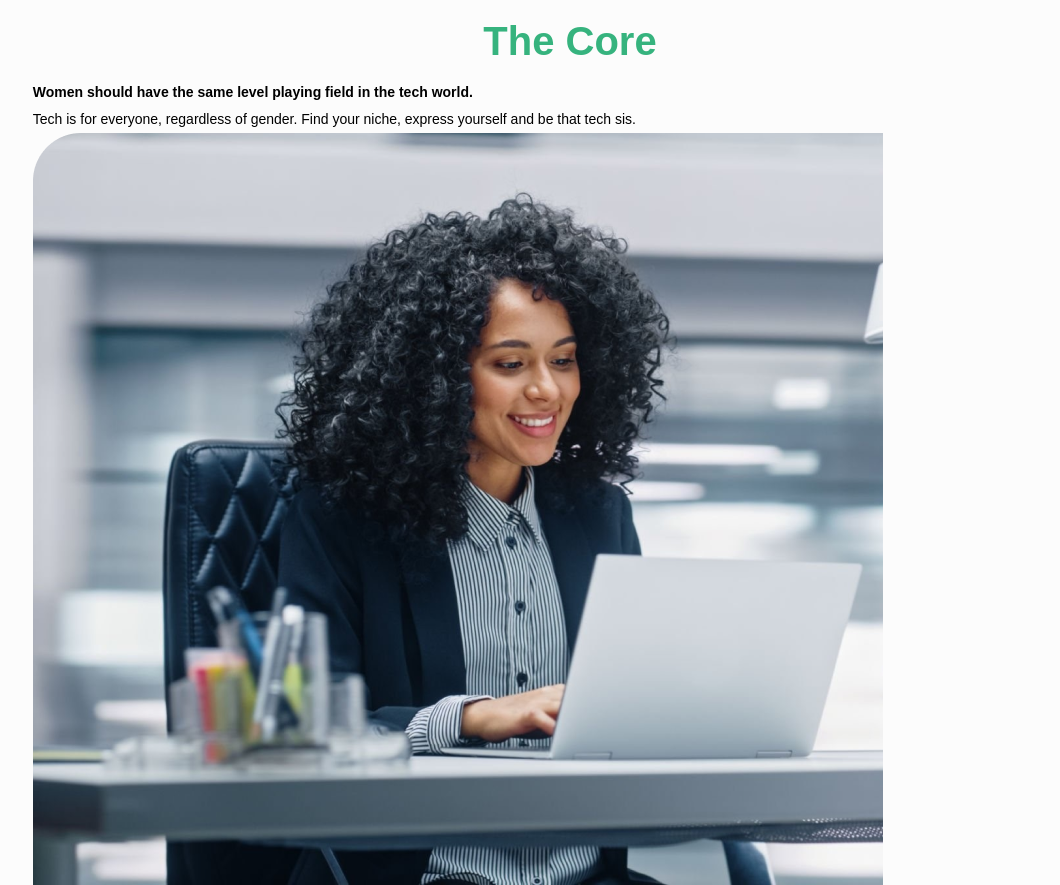
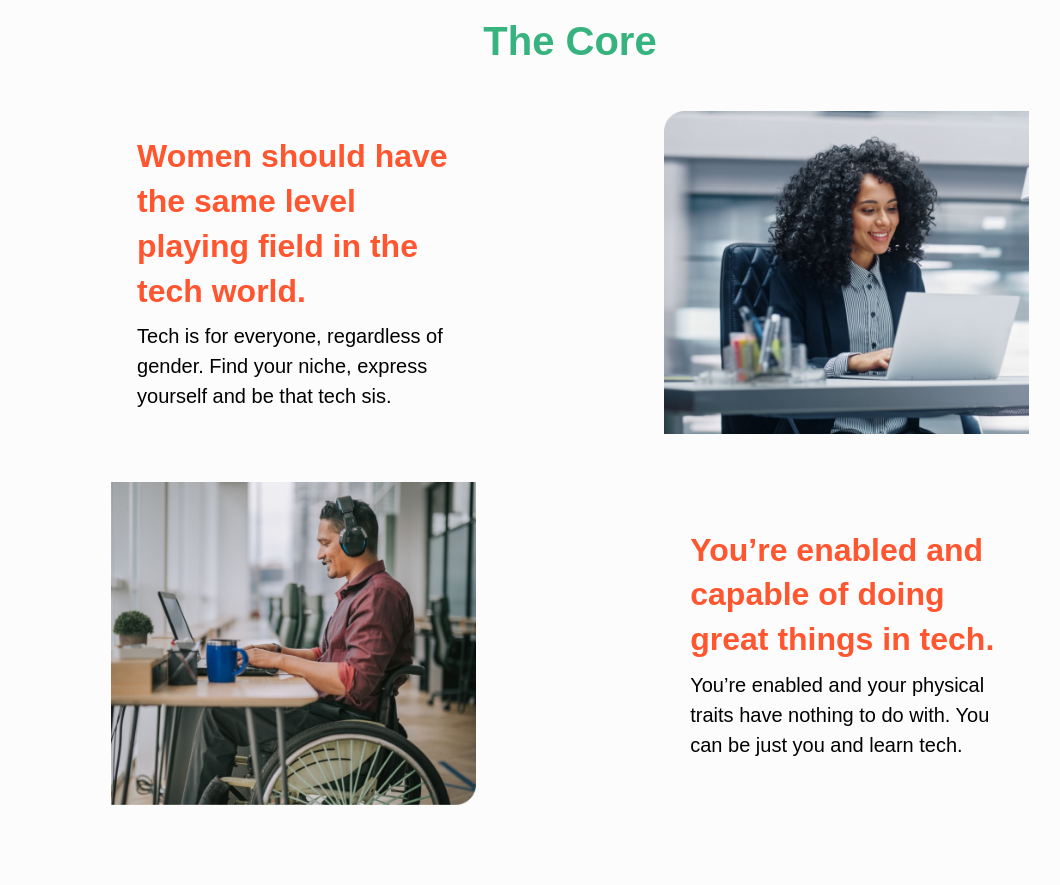
Before and after one commit to winniffy/waq-landing-page, a plain HTML site: page index.html in a window 1280 px wide. Shown: the part 1874-2759 px from the top of the page, without its empty margins (70-1130 px from the left). Drawn offline with Linux system fonts and the light colour scheme.

Commit message:
finished the core section desktop

```diff
--- a/index.html
+++ b/index.html
@@ -130,7 +130,7 @@
 
         <div class="core_container">
             <!-- core container flex 1 - top -->
-            <div class="core_container-flex1">
+            <div class="core_container-flex core_container-flex-top">
                 <!-- core flex text container -->
                 <aside class="core_flex-text">
                     <h4 class="core_title">Women should have the same level playing field in the tech world.</h4>
@@ -140,19 +140,23 @@
                 </aside>
 
                 <!-- core flex image -->
-                <img src="/assets/images/core-img1.png" alt="woman using laptop" class="core_img">
+                <div class="core_flex-img-container">
+                    <img src="/assets/images/core-img1.png" alt="woman using laptop" class="core_img">
+                </div>
             </div>
 
             <!-- core container flex 2 - bottom -->
-            <div class="core_container-flex1">
+            <div class="core_container-flex">
                 <!-- core flex image -->
-                <img src="/assets/images/core-img2.png" alt="disabled man operating laptop" class="core_img">
+                <div class="core_flex-img-container">
+                    <img src="/assets/images/core-img2.png" alt="disabled man operating laptop" class="core_img">
+                </div>
 
                 <!-- core flex text container -->
                 <aside class="core_flex-text">
-                    <h4 class="core_title">Women should have the same level playing field in the tech world.</h4>
+                    <h4 class="core_title">You’re enabled and capable of doing great things in tech.</h4>
                     <p class="core_subtitle">
-                        Tech is for everyone, regardless of gender. Find your niche, express yourself and be that tech sis.
+                        You’re enabled and your physical traits have nothing to do with. You can be just you and learn tech.
                     </p>
                 </aside>
             </div>
@@ -213,5 +217,15 @@
         </div>
     </section>
 
+    <!-- get inspired section -->
+    <section class="section">
+        <div class="section_header">
+            <h2 class="section_title">Get Inspired</h2>
+            <h4 class="section_subtitle">
+                Check out our active campaigns and events. <span class="get-involved">See all.</span>
+            </h4>
+        </div>
+    </section>
+
 </body>
 </html>
--- a/styles.css
+++ b/styles.css
@@ -12,6 +12,7 @@
 
 html {
     box-sizing: border-box;
+    /* color-scheme: light dark; */
 }
 
 body {
@@ -248,7 +249,55 @@ header {
     font-size: 1rem;
 }
 
-/* section 2 - contribute */
+/* section 2 - the core */
+.core_container {
+    margin-top: 2rem;
+}
+
+.core_container-flex {
+    display: flex;
+    align-items: center;
+    gap: 2rem;
+    /* border: 1px solid red; */
+}
+
+.core_container-flex-top {
+    margin-bottom: 3rem;
+}
+
+.core_flex-img-container {
+    width: 50%;
+    display: grid;
+    place-items: center;
+}
+
+.core_img {
+    max-width: 70%;
+}
+
+.core_flex-text {
+    width: 50%;
+    /* border: 1px solid green; */
+    display: grid;
+    place-items: center;
+}
+
+.core_title {
+    font-size: 2rem;
+    color: var(--orange);
+    font-weight: 700;
+    line-height: 1.4;
+    width: 60%;
+}
+
+.core_subtitle {
+    font-size: 1.25rem;
+    width: 60%;
+    margin-top: .5rem;
+    line-height: 1.5;
+}
+
+/* section 3 - contribute */
 .contribute_container {
     display: flex;
     align-items: center;
@@ -337,6 +386,9 @@ header {
     max-width: 30%;
 }
 
+/* get inspired section */
+
+
 
 /* mobile responsiveness */
 @media (max-width: 768px) {
@@ -356,9 +408,9 @@ header {
         font-weight: 500;
         font-size: 1rem;
         flex-direction: column;
-        text-align: right;
+        text-align: center;
         inset: 0;
-        padding: 7rem 2rem 0 0;
+        padding: 7rem 0 0 0;
         gap: 2rem;
         height: 100%;
         margin: 0;
@@ -373,6 +425,15 @@ header {
 
     .nav_list_group-btns.active {
         transform: translateX(0%);
+    }
+
+    .nav_list_group-btns {
+        display: block;
+        margin: 0;
+    }
+
+    .nav_list_group-btns > .nav_item {
+        margin-bottom: 3rem;
     }
 
     /* hamburger styling */
```
